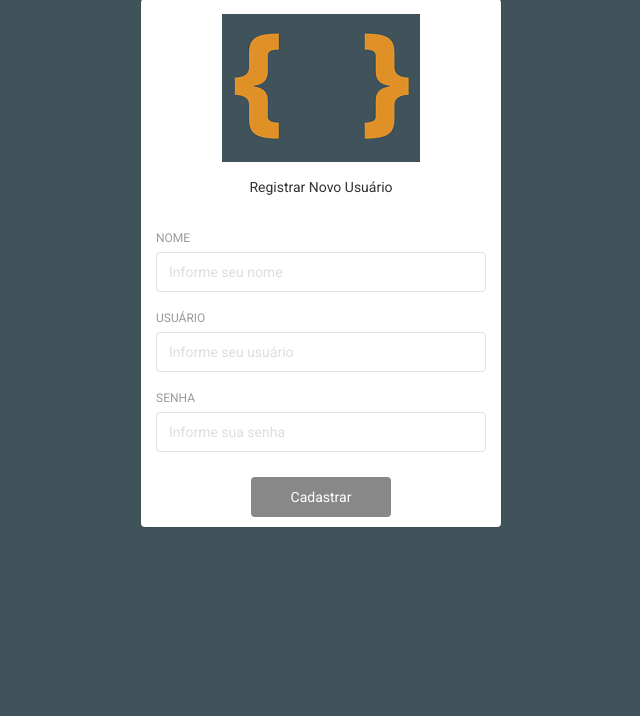
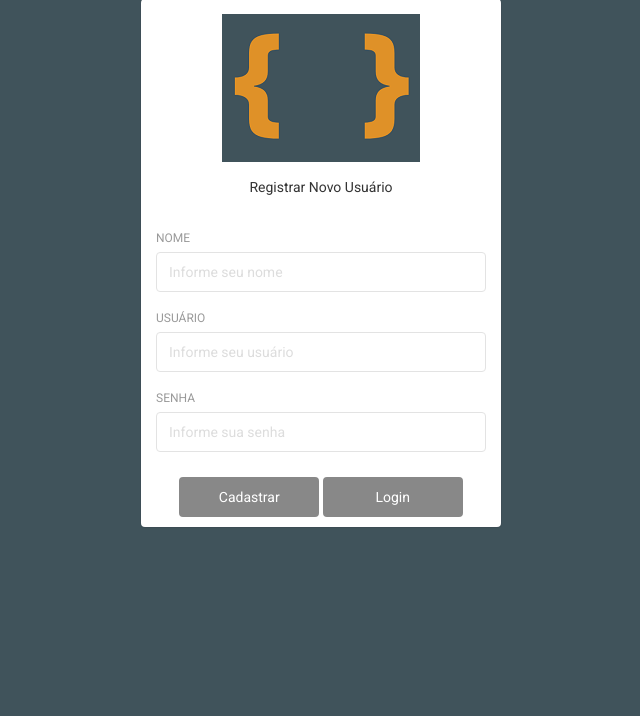
Before and after one commit to OliveiraRafaella/Sistema-de-Login, a CodeIgniter 4 app: the page made by app/Views/registrar.php in a window 1280 px wide. Shown: the part 61-777 px from the top of the page, without its empty margins (319-959 px from the left). Run offline with PHP 8.4 and a stand-in for CodeIgniter, Linux system fonts and the light colour scheme; the template is opened without the code that fills it, so the values that code supplies are empty; some libraries are stand-ins or nearby versions.

Commit message:
adição de botões

```diff
--- a/app/Views/login.php
+++ b/app/Views/login.php
@@ -69,6 +69,7 @@
                                 </div>
                                 <div class="footer text-center">
                                     <button type="submit" class="btn btn-fill btn-secondary btn-wd">Entrar</button>
+                                    <a href="<?= site_url("public/registrar")?>" class="btn btn-fill btn-secondary btn-wd"> Cadastrar</a>
                                 </div>
                             </div>
                     </div>
--- a/app/Views/registrar.php
+++ b/app/Views/registrar.php
@@ -80,6 +80,7 @@
                                 </div>
                                 <div class="footer text-center">
                                     <button type="submit" class="btn btn-fill btn-secondary btn-wd">Cadastrar</button>
+                                    <a href="<?= site_url("public/")?>" class="btn btn-fill btn-secondary btn-wd"> Login</a>
                                 </div>
                             </div>
                         </div>
```
